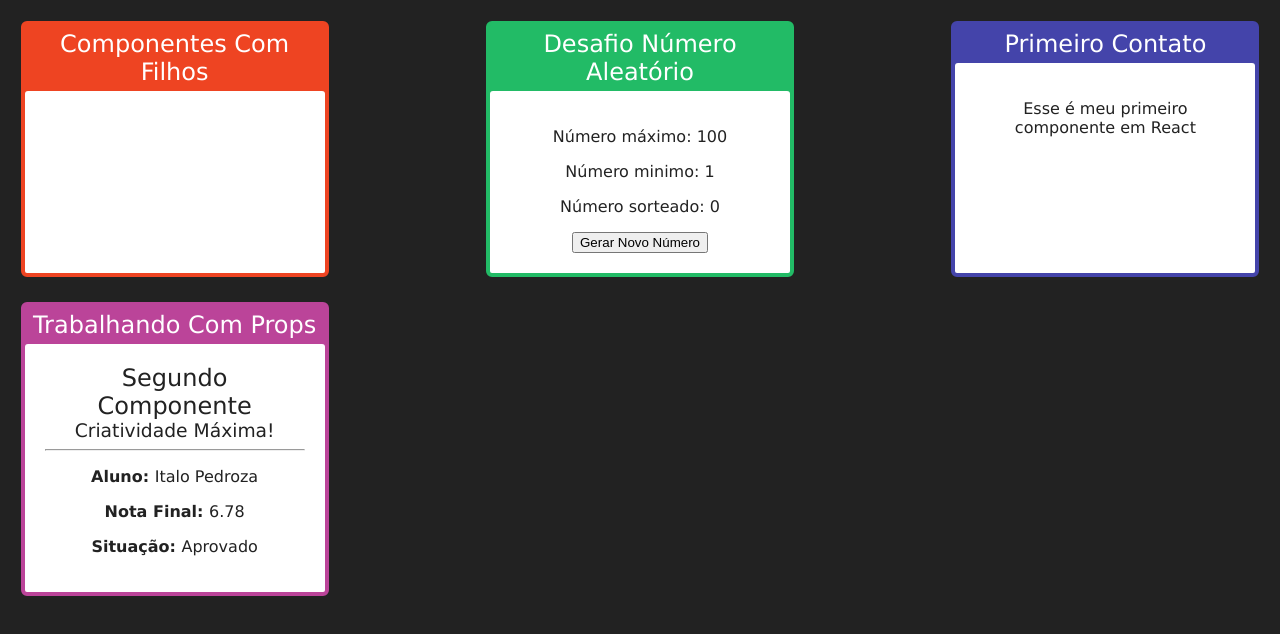
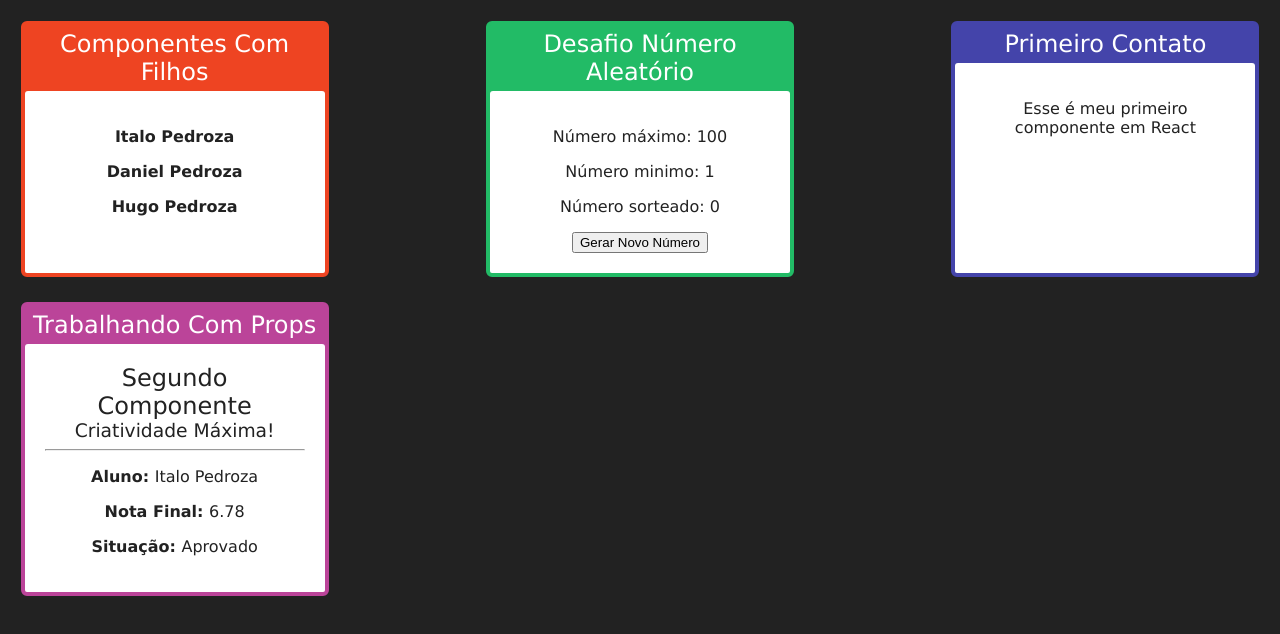
Before and after one commit to italoknd/Curso-REACT-JS, a React (Vite) app in the folder react-fundamentals/: page / in a window 1280 px wide. Shown: the top 634 px of the page. Built offline with nearby package versions, Linux system fonts and the light colour scheme.

Commit message:
rendering props

```diff
--- a/react-fundamentals/src/components/basicos/FamiliaMembro.tsx
+++ b/react-fundamentals/src/components/basicos/FamiliaMembro.tsx
@@ -1,7 +1,16 @@
 import React from "react";
+import { IDadosUsuario } from "../../interfaces/basicos-interface/basico";
 
-const familiaMembro = () => {
-  return <></>;
+const FamiliaMembro = (props: IDadosUsuario) => {
+  return (
+    <div>
+      <p>
+        <strong>
+          {props.nome} {props.sobrenome}
+        </strong>
+      </p>
+    </div>
+  );
 };
 
-export default familiaMembro;
+export default FamiliaMembro;
```
